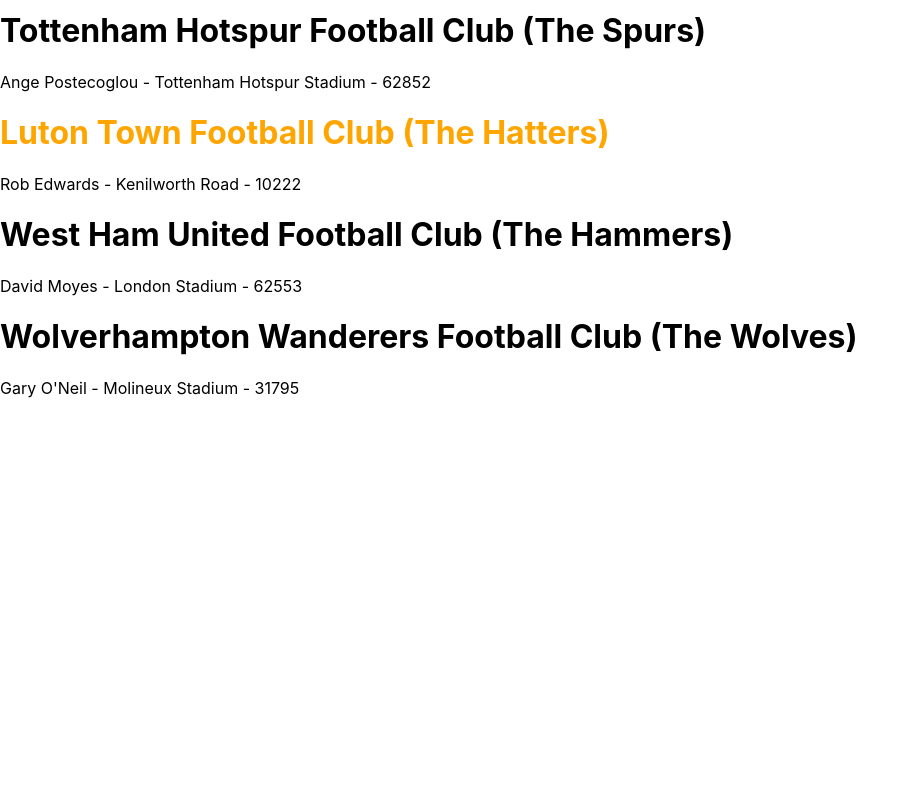
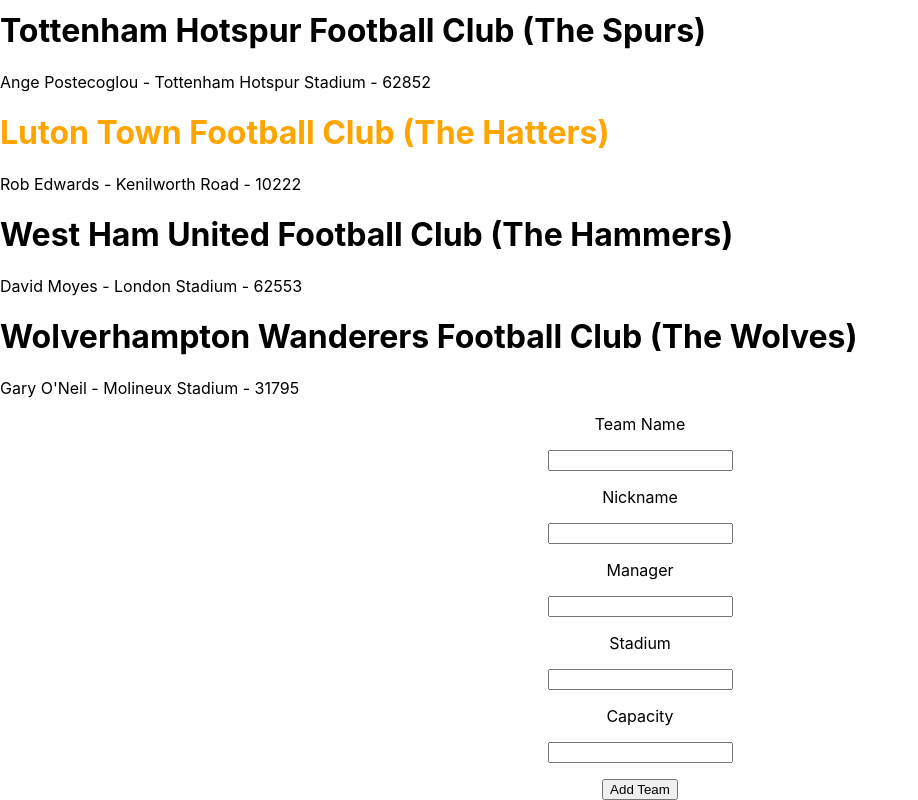
Before and after one commit to Stig11686/kingfishers-react, a React (Create React App) app: page / in a window 1280 px wide. Shown: the part 1640-2440 px from the top of the page, without its empty margins (0-918 px from the left). Before the commit the page ends 2054 px from the top, so only its background shows below. Built offline with nearby package versions, Linux system fonts and the light colour scheme.

Commit message:
form added

```diff
--- a/src/App.js
+++ b/src/App.js
@@ -2,6 +2,7 @@
 import './App.css';
 import data from './data/data.json';
 import Team from './components/Team';
+import AddTeam from './components/AddTeam';
 
 function App() {
   const [teams, setTeams
@@ -14,6 +15,7 @@
   return (
     <>
       {teams.map(team => <Team handleDelete={handleDelete} team={team} key={team.team_name} />)}
+      <AddTeam />
     </>
 
 
--- /dev/null
+++ b/src/components/AddTeam.jsx
@@ -0,0 +1,21 @@
+import React from "react"
+
+const AddTeam = (props) => {
+  return (
+    <form style={{ display: 'flex', flexDirection: 'column', alignItems: 'center', justifyContent: 'center', gap: '1rem' }}>
+      <label htmlFor="team_name">Team Name</label>
+      <input type="text" name="team_name" id="team_name" />
+      <label htmlFor="nickname">Nickname</label>
+      <input type="text" name="nickname" id="nickname" />
+      <label htmlFor="manager">Manager</label>
+      <input type="text" name="manager" id="manager" />
+      <label htmlFor="stadium">Stadium</label>
+      <input type="text" name="stadium" id="stadium" />
+      <label htmlFor="capacity">Capacity</label>
+      <input type="text" name="capacity" id="capacity" />
+      <button type="submit">Add Team</button>
+    </form>
+  )
+};
+
+export default AddTeam;
```
